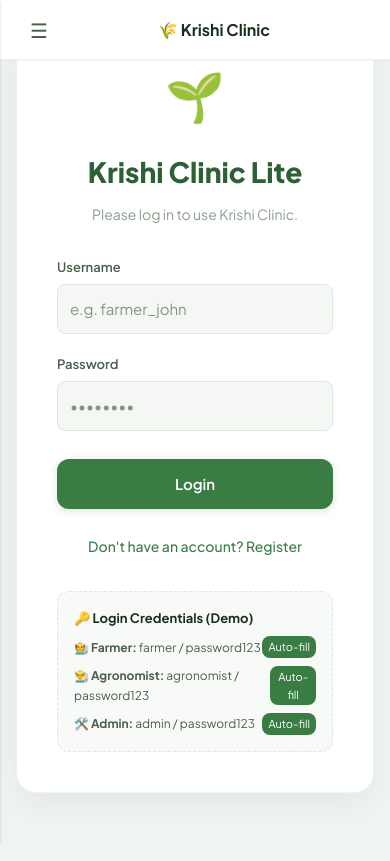
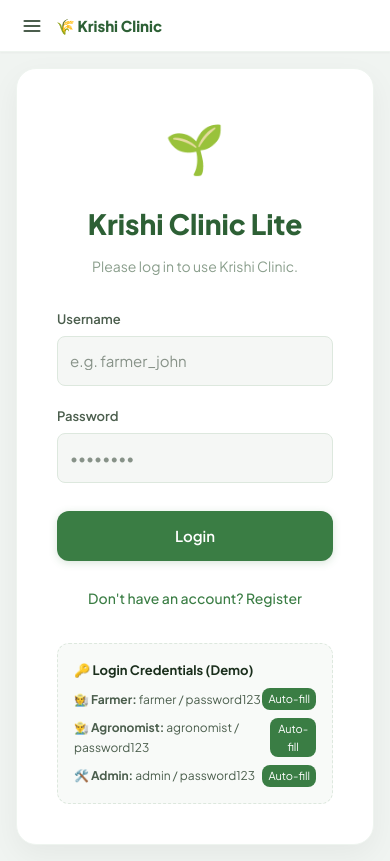
Before and after one commit to ajayyadav432/Assignment_GramIQ, a Next.js app in the folder frontend/: page /predictions/1 in a window 390 px wide. Built offline with nearby package versions, Linux system fonts and the light colour scheme; no server answers.

Commit message:
fix: remove duplicate sidebar/topbar rendering, fix mobile overlay, clean up page header

```diff
--- a/frontend/src/app/globals.css
+++ b/frontend/src/app/globals.css
@@ -90,16 +90,57 @@ body {
   bottom: 0;
   z-index: 40;
   padding: 1.25rem 0;
-  box-shadow: var(--shadow-sm);
-  transition: transform var(--transition-normal);
+  box-shadow: 2px 0 12px rgba(0,0,0,0.04);
+  overflow-y: auto;
 }
 
 .app-main {
   flex: 1;
   margin-left: var(--sidebar-width);
   min-height: 100vh;
+}
+
+/* ─── Mobile Top Bar (hidden on desktop) ─────────── */
+.mobile-topbar {
+  display: none;
+  align-items: center;
+  position: fixed;
+  top: 0;
+  left: 0;
+  right: 0;
+  height: 52px;
+  background: var(--color-sidebar-bg);
+  border-bottom: 1px solid var(--color-border-light);
+  padding: 0 1rem;
+  z-index: 35;
+  box-shadow: var(--shadow-xs);
+}
+
+.mobile-topbar-brand {
+  font-size: 0.9375rem;
+  font-weight: 800;
+  color: var(--color-primary-dark);
+  margin-left: 0.5rem;
+}
+
+.mobile-menu-btn {
   display: flex;
-  flex-direction: column;
+  align-items: center;
+  background: none;
+  border: none;
+  cursor: pointer;
+  color: var(--color-text-secondary);
+  padding: 0.375rem;
+  border-radius: var(--radius-sm);
+}
+
+/* ─── Sidebar Overlay ────────────────────────────── */
+.sidebar-overlay {
+  position: fixed;
+  inset: 0;
+  background: rgba(0,0,0,0.35);
+  z-index: 39;
+  cursor: pointer;
 }
 
 /* ─── Sidebar Brand ──────────────────────────────── */
@@ -229,32 +270,7 @@ body {
   font-weight: 500;
 }
 
-/* ─── Top Bar ────────────────────────────────────── */
-.topbar {
-  height: 60px;
-  background: var(--color-bg-card);
-  border-bottom: 1px solid var(--color-border-light);
-  display: flex;
-  align-items: center;
-  justify-content: space-between;
-  padding: 0 1.5rem;
-  box-shadow: var(--shadow-xs);
-  position: sticky;
-  top: 0;
-  z-index: 30;
-}
 
-.topbar-title {
-  font-size: 1rem;
-  font-weight: 700;
-  color: var(--color-text);
-}
-
-.topbar-controls {
-  display: flex;
-  align-items: center;
-  gap: 0.75rem;
-}
 
 /* ─── Page Content ───────────────────────────────── */
 .page-container {
@@ -730,51 +746,38 @@ body {
   to   { transform: translateY(0); opacity: 1; }
 }
 
-/* ─── Mobile Hamburger ───────────────────────────── */
-.mobile-menu-btn {
-  display: none;
-  background: none;
-  border: none;
-  cursor: pointer;
-  padding: 0.375rem;
-  border-radius: var(--radius-sm);
-  color: var(--color-text-secondary);
-  font-size: 1.25rem;
-}
 
-.sidebar-overlay {
-  display: none;
-  position: fixed;
-  inset: 0;
-  background: rgba(0,0,0,0.35);
-  z-index: 39;
-}
 
 /* ─── Responsive ─────────────────────────────────── */
 @media (max-width: 768px) {
-  :root { --sidebar-width: 0px; }
-
-  .app-main { margin-left: 0; }
-
+  /* Hide desktop sidebar */
   .app-sidebar {
     transform: translateX(-100%);
     width: 240px;
     z-index: 50;
+    transition: transform 0.25s cubic-bezier(0.4, 0, 0.2, 1);
+    box-shadow: none;
   }
 
+  /* Slide in when open */
   .app-sidebar.mobile-open {
     transform: translateX(0);
     box-shadow: var(--shadow-lg);
   }
 
-  .sidebar-overlay.mobile-open { display: block; }
+  /* Show mobile topbar */
+  .mobile-topbar {
+    display: flex;
+  }
 
-  .mobile-menu-btn { display: flex; }
+  /* Push main content below mobile topbar, remove sidebar margin */
+  .app-main {
+    margin-left: 0;
+    padding-top: 52px;
+  }
 
   .page-container { padding: 1rem; }
-
   .page-title { font-size: 1.125rem; }
-
   .stat-value { font-size: 1.375rem; }
 
   .upload-modal-inner {
@@ -798,6 +801,7 @@ body {
   .breadcrumb-row { flex-direction: column !important; align-items: flex-start !important; gap: 0.75rem !important; }
   .results-grid { grid-template-columns: 1fr !important; }
   .table-scroll-mobile { overflow-x: auto; }
+  .post-action-row { flex-wrap: wrap !important; gap: 0.5rem !important; }
 }
 
 @media (max-width: 380px) {
--- a/frontend/src/app/layout.tsx
+++ b/frontend/src/app/layout.tsx
@@ -26,12 +26,8 @@ export default function RootLayout({
       <body>
         <AppProvider>
           <div className="app-shell">
-            {/* Persistent sidebar (desktop) */}
             <Sidebar />
-            {/* Main content area */}
-            <main className="app-main" style={{ paddingTop: "0" }}>
-              {/* On mobile the topbar is fixed — push content below it */}
-              <div className="mobile-topbar-spacer" style={{ height: 0 }} />
+            <main className="app-main">
               {children}
             </main>
           </div>
--- a/frontend/src/app/page.tsx
+++ b/frontend/src/app/page.tsx
@@ -138,67 +138,37 @@ export default function HomePage() {
 
   return (
     <div className="page-container" style={{ maxWidth: "1200px", margin: "0 auto", padding: "1rem" }}>
-      {/* Top Banner & Tab Navigation */}
+      {/* Page Header & Tabs */}
       <div
-        className="banner-header"
         style={{
           display: "flex",
           justifyContent: "space-between",
           alignItems: "center",
-          marginBottom: "2rem",
-          background: "var(--color-bg-card)",
-          padding: "1rem 1.5rem",
-          borderRadius: "var(--radius-lg)",
-          boxShadow: "0 4px 20px rgba(0,0,0,0.03)",
-          border: "1px solid var(--color-border-light)",
+          marginBottom: "1.5rem",
           flexWrap: "wrap",
-          gap: "1rem",
+          gap: "0.75rem",
         }}
       >
         <div>
-          <h1 style={{ fontSize: "1.5rem", fontWeight: 800, color: "var(--color-primary-dark)", margin: 0 }}>
-            🌾 Krishi Clinic Lite
-          </h1>
-          <p style={{ fontSize: "0.8125rem", color: "var(--color-text-muted)", margin: "0.25rem 0 0 0" }}>
-            {t("Empowering farmers with AI diagnostics and agronomist verification.")}
-          </p>
+          <h1 className="page-title">💬 {t("Community Feed")}</h1>
+          <p className="page-subtitle">{t("Empowering farmers with AI diagnostics and agronomist verification.")}</p>
         </div>
 
         {/* Tab Toggle */}
-        <div style={{ display: "flex", gap: "0.5rem" }}>
+        <div className="tab-bar">
           <button
             onClick={() => setActiveTab("feed")}
-            style={{
-              padding: "0.5rem 1rem",
-              borderRadius: "var(--radius-md)",
-              border: "none",
-              fontSize: "0.875rem",
-              fontWeight: 600,
-              cursor: "pointer",
-              backgroundColor: activeTab === "feed" ? "var(--color-primary)" : "transparent",
-              color: activeTab === "feed" ? "white" : "var(--color-text-secondary)",
-              transition: "all 0.2s ease",
-            }}
+            className={`tab-btn ${activeTab === "feed" ? "active" : ""}`}
           >
-            💬 {t("Community Feed")}
+            💬 {t("Feed")}
           </button>
 
           {(user.role === "ADMIN" || user.role === "AGRONOMIST") && (
             <button
               onClick={() => setActiveTab("admin")}
-              style={{
-                padding: "0.5rem 1rem",
-                borderRadius: "var(--radius-md)",
-                border: "none",
-                fontSize: "0.875rem",
-                fontWeight: 600,
-                cursor: "pointer",
-                backgroundColor: activeTab === "admin" ? "var(--color-primary)" : "transparent",
-                color: activeTab === "admin" ? "white" : "var(--color-text-secondary)",
-                transition: "all 0.2s ease",
-              }}
+              className={`tab-btn ${activeTab === "admin" ? "active" : ""}`}
             >
-              🛠️ {user.role === "ADMIN" ? t("Admin Bio Bank") : t("Agronomist DB")}
+              🛠️ {user.role === "ADMIN" ? t("Bio Bank") : t("Agro DB")}
             </button>
           )}
         </div>
--- a/frontend/src/components/Sidebar.tsx
+++ b/frontend/src/components/Sidebar.tsx
@@ -20,7 +20,6 @@ export default function Sidebar() {
   const { user, logout, language, setLanguage, t } = useApp();
   const [mobileOpen, setMobileOpen] = useState(false);
 
-  // Close sidebar when route changes on mobile
   useEffect(() => { setMobileOpen(false); }, [pathname]);
 
   const isActive = (href: string) =>
@@ -31,13 +30,44 @@ export default function Sidebar() {
     ...(user?.role === "AGRONOMIST" || user?.role === "ADMIN" ? AGRO_ITEMS : []),
   ];
 
-  const SidebarContent = () => (
+  return (
     <>
+      {/* ── Mobile top bar (hidden on ≥769px via CSS) ── */}
+      <div className="mobile-topbar">
+        <button
+          className="mobile-menu-btn"
+          onClick={() => setMobileOpen(!mobileOpen)}
+          aria-label="Open menu"
+        >
+          <svg width="20" height="20" viewBox="0 0 24 24" fill="none" stroke="currentColor" strokeWidth="2.5" strokeLinecap="round">
+            <line x1="3" y1="6" x2="21" y2="6"/>
+            <line x1="3" y1="12" x2="21" y2="12"/>
+            <line x1="3" y1="18" x2="21" y2="18"/>
+          </svg>
+        </button>
+        <span className="mobile-topbar-brand">🌾 Krishi Clinic</span>
+        {user && (
+          <div className="sidebar-avatar" style={{ width: 28, height: 28, fontSize: "0.75rem", marginLeft: "auto" }}>
+            {user.username?.[0]?.toUpperCase() ?? "U"}
+          </div>
+        )}
+      </div>
+
+      {/* ── Mobile overlay ── */}
+      {mobileOpen && (
+        <div
+          className="sidebar-overlay"
+          onClick={() => setMobileOpen(false)}
+        />
+      )}
+
+      {/* ── Sidebar (always rendered, CSS controls visibility) ── */}
+      <aside className={`app-sidebar ${mobileOpen ? "mobile-open" : ""}`}>
         {/* Brand */}
         <div className="sidebar-brand">
           <div className="sidebar-brand-name">
             <div className="sidebar-brand-icon">🌾</div>
-          Krishi Clinic
+            <span>Krishi Clinic</span>
           </div>
         </div>
 
@@ -56,11 +86,10 @@ export default function Sidebar() {
           ))}
         </nav>
 
-      {/* Footer: language + user */}
+        {/* Footer */}
         {user && (
           <div className="sidebar-footer">
-          {/* Language */}
-          <div style={{ padding: "0.25rem 0.5rem 0.5rem" }}>
+            <div style={{ paddingBottom: "0.5rem" }}>
               <select
                 value={language}
                 onChange={(e) => setLanguage(e.target.value)}
@@ -74,14 +103,13 @@ export default function Sidebar() {
                 <option value="es">🇪🇸 Español</option>
               </select>
             </div>
-
-          {/* User */}
             <div className="sidebar-user">
               <div className="sidebar-avatar">
                 {user.username?.[0]?.toUpperCase() ?? "U"}
               </div>
               <div style={{ flex: 1, minWidth: 0 }}>
-              <div className="sidebar-user-name" style={{ overflow: "hidden", textOverflow: "ellipsis", whiteSpace: "nowrap" }}>
+                <div className="sidebar-user-name"
+                  style={{ overflow: "hidden", textOverflow: "ellipsis", whiteSpace: "nowrap" }}>
                   {user.username}
                 </div>
                 <div className="sidebar-user-role">{user.role.toLowerCase()}</div>
@@ -90,14 +118,9 @@ export default function Sidebar() {
                 onClick={logout}
                 title="Logout"
                 style={{
-                background: "none",
-                border: "none",
-                cursor: "pointer",
-                fontSize: "1rem",
-                color: "var(--color-text-muted)",
-                padding: "0.25rem",
-                borderRadius: "6px",
-                flexShrink: 0,
+                  background: "none", border: "none", cursor: "pointer",
+                  fontSize: "1rem", color: "var(--color-text-muted)",
+                  padding: "0.25rem", borderRadius: "6px", flexShrink: 0,
                 }}
               >
                 🚪
@@ -105,50 +128,7 @@ export default function Sidebar() {
             </div>
           </div>
         )}
-    </>
-  );
-
-  return (
-    <>
-      {/* Desktop sidebar */}
-      <aside className={`app-sidebar`}>
-        <SidebarContent />
       </aside>
-
-      {/* Mobile overlay */}
-      <div
-        className={`sidebar-overlay ${mobileOpen ? "mobile-open" : ""}`}
-        onClick={() => setMobileOpen(false)}
-      />
-
-      {/* Mobile drawer */}
-      <aside className={`app-sidebar ${mobileOpen ? "mobile-open" : ""}`} style={{ display: "flex" }}>
-        <SidebarContent />
-      </aside>
-
-      {/* Mobile top bar */}
-      <div
-        className="topbar"
-        style={{ display: "flex", position: "fixed", top: 0, left: 0, right: 0, zIndex: 35 }}
-      >
-        <button
-          className="mobile-menu-btn"
-          onClick={() => setMobileOpen(!mobileOpen)}
-          aria-label="Open menu"
-        >
-          ☰
-        </button>
-        <span className="topbar-title" style={{ marginLeft: "0.5rem" }}>
-          🌾 Krishi Clinic
-        </span>
-        <div className="topbar-controls">
-          {user && (
-            <div className="sidebar-avatar" style={{ width: 28, height: 28, fontSize: "0.75rem" }}>
-              {user.username?.[0]?.toUpperCase() ?? "U"}
-            </div>
-          )}
-        </div>
-      </div>
     </>
   );
 }
```
Lines whose indentation alone changed are shown as unchanged.
